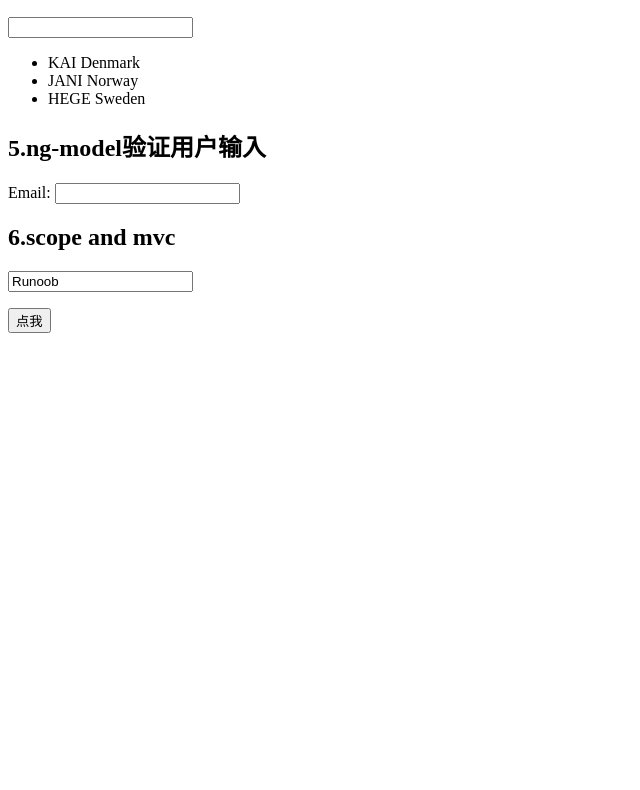
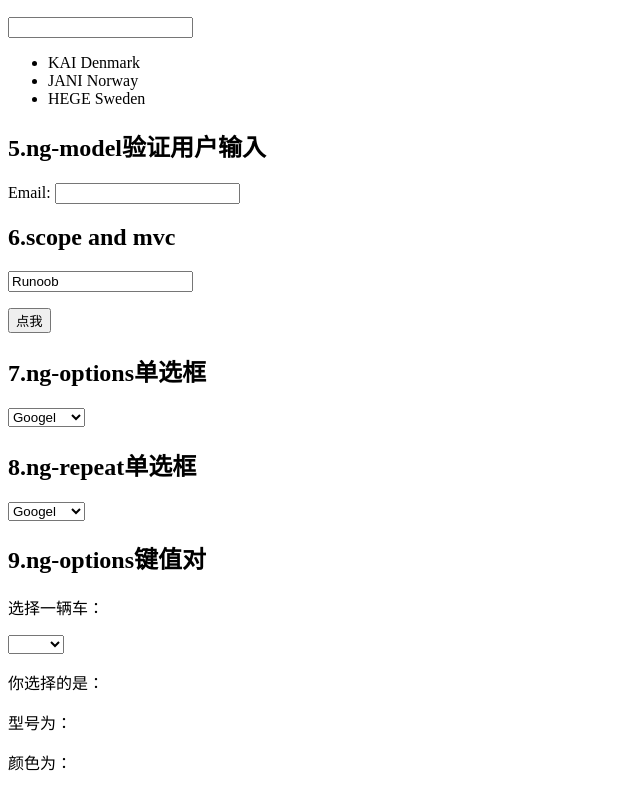
Before and after one commit to LVRANRAN/angular, a plain HTML site: page index.html in a window 1280 px wide. Shown: the part 419-1209 px from the top of the page, without its empty margins (0-640 px from the left). Before the commit the page ends 800 px from the top, so only its background shows below. Drawn offline with nearby package versions, Linux system fonts and the light colour scheme.

Commit message:
angular demo 1

```diff
--- a/index.html
+++ b/index.html
@@ -7,11 +7,13 @@
 </head>
 
 <body ng-app="practice">
+    <!--1.表达式-->
     <div ng-controller="ctrl1">
         <h2>1.表达式</h2>
             <p>name: {{firstName + " " + lastName}}</p>
     </div>
 
+    <!--2.价格计算器-->
     <div ng-init="quantity=1;price=5">
         <h2>2.价格计算器</h2>
             数量：<input type="number" ng-model="quantity">
@@ -19,6 +21,7 @@
         <p><b>总价：</b>{{ quantity * price }}</p>
     </div>
 
+    <!--3.使用ng-repeat来循环数组-->
     <div ng-controller="ctrl2">
         <h2>3.使用ng-repeat来循环数组</h2>
         <ul>
@@ -28,6 +31,7 @@
         </ul>
     </div>
 
+    <!--4.ng-repeat数组-->
     <div ng-init="introductions=[
       {name:'Jani',country:'Norway'},
       {name:'Hege',country:'Sweden'},
@@ -41,6 +45,7 @@
         </ul>
     </div>
 
+    <!--5.ng-model验证用户输入-->
     <div>
         <h2>5.ng-model验证用户输入</h2>
         <form name="myForm">
@@ -50,11 +55,36 @@
         </form>
     </div>
 
+    <!--6.scope and mvc-->
     <div ng-controller="ctrl3">
         <h2>6.scope and mvc</h2>
         <input ng-model="scopeName">
         <p>{{greeting}}</p>
         <button ng-click='sayHello()'>点我</button>
     </div>
+
+    <!--7.ng-options单选框-->
+    <div ng-controller="ctrl4">
+        <h2>7.ng-options单选框</h2>
+        <select ng-init="selectedName=names[0]" ng-model="selectedName" ng-options="x for x in names"></select>
+    </div>
+
+    <!--8.ng-repeat单选框-->
+    <div ng-controller="ctrl4">
+        <h2>8.ng-repeat单选框</h2>
+        <select>
+        <option ng-repeat="x in names">{{x}}</option>
+        </select>
+    </div>
+
+    <!--9.ng-options键值对-->
+    <div ng-controller="ctrl5">
+        <h2>9.ng-options键值对</h2>
+        <p>选择一辆车：</p>
+        <select ng-model="selectedCar" ng-options="x for (x,y) in cars"></select>
+        <p>你选择的是：{{selectedCar.brand}}</p>
+        <p>型号为：{{selectedCar.model}}</p>
+        <p>颜色为：{{selectedCar.color}}</p>
+    </div>
 </body>
 </html>
--- a/index.js
+++ b/index.js
@@ -4,13 +4,25 @@ app.controller('ctrl1', function ($scope) {
     $scope.lastName = "Doe";
 });
 
-app.controller('ctrl2',function($scope){
-    $scope.names=['Kai','Jimmy','Tom'];
+app.controller('ctrl2', function ($scope) {
+    $scope.names = ['Kai', 'Jimmy', 'Tom'];
 });
 
-app.controller('ctrl3',function($scope){
-    $scope.scopeName="Runoob";
-    $scope.sayHello=function(){
-        $scope.greeting='Hello' +' '+ $scope.scopeName + '!';
+app.controller('ctrl3', function ($scope) {
+    $scope.scopeName = "Runoob";
+    $scope.sayHello = function () {
+        $scope.greeting = 'Hello' + ' ' + $scope.scopeName + '!';
     };
 });
+
+app.controller('ctrl4', function ($scope) {
+    $scope.names = ["Googel", "Apple", "Microsoft"];
+});
+
+app.controller('ctrl5', function ($scope) {
+    $scope.cars = {
+        car01: { brand: "Ford", model: "Mustang", color: "red" },
+        car02: { brand: "Fiat", model: "500", color: "white" },
+        car03: { brand: "Volvo", model: "XC90", color: "black" }
+    }
+});
```
